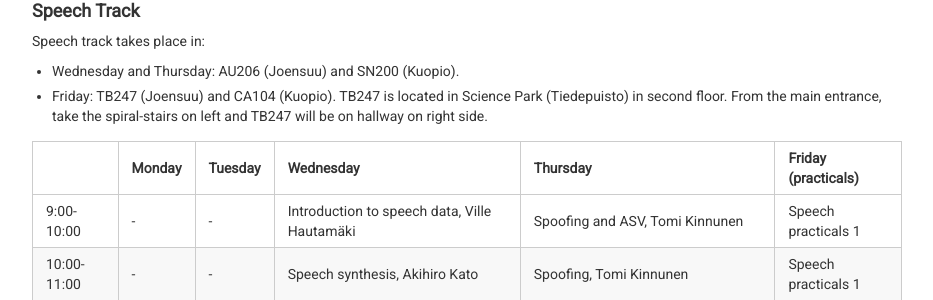
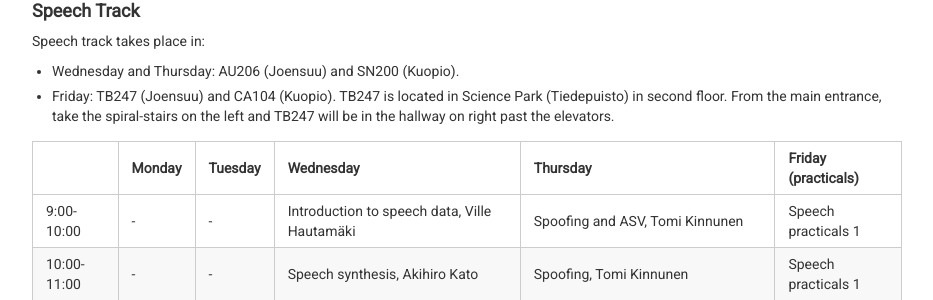
Before and after one commit to abrahamwoubie/Summer_School_RL, a Jekyll site: the page built from schedule.md, in a window 1280 px wide and 900 px high, scrolled down 956 px. Shown: the part 172-472 px from the top of the window, without its empty margins (173-1106 px from the left). Built offline with Jekyll 4.4.1, drawn with Linux system fonts in a browser that asks for light colours; nearby versions of some CDN libraries.

Commit message:
Updated info on TB247 location

```diff
--- a/schedule.md
+++ b/schedule.md
@@ -32,7 +32,7 @@ All lectures of Monday and Tuesday take place in AU206 (Joensuu) and SN200 (Kuop
 Speech track takes place in:
 
 * Wednesday and Thursday: AU206 (Joensuu) and SN200 (Kuopio).
-* Friday: TB247 (Joensuu) and CA104 (Kuopio). TB247 is located in Science Park (Tiedepuisto) in second floor. From the main entrance, take the spiral-stairs on left and TB247 will be on hallway on right side.
+* Friday: TB247 (Joensuu) and CA104 (Kuopio). TB247 is located in Science Park (Tiedepuisto) in second floor. From the main entrance, take the spiral-stairs on the left and TB247 will be in the hallway on right past the elevators.
 
 | | Monday | Tuesday | Wednesday | Thursday | Friday (practicals)
 --- | ---  | ---     | ---       | ---      | ---
```
